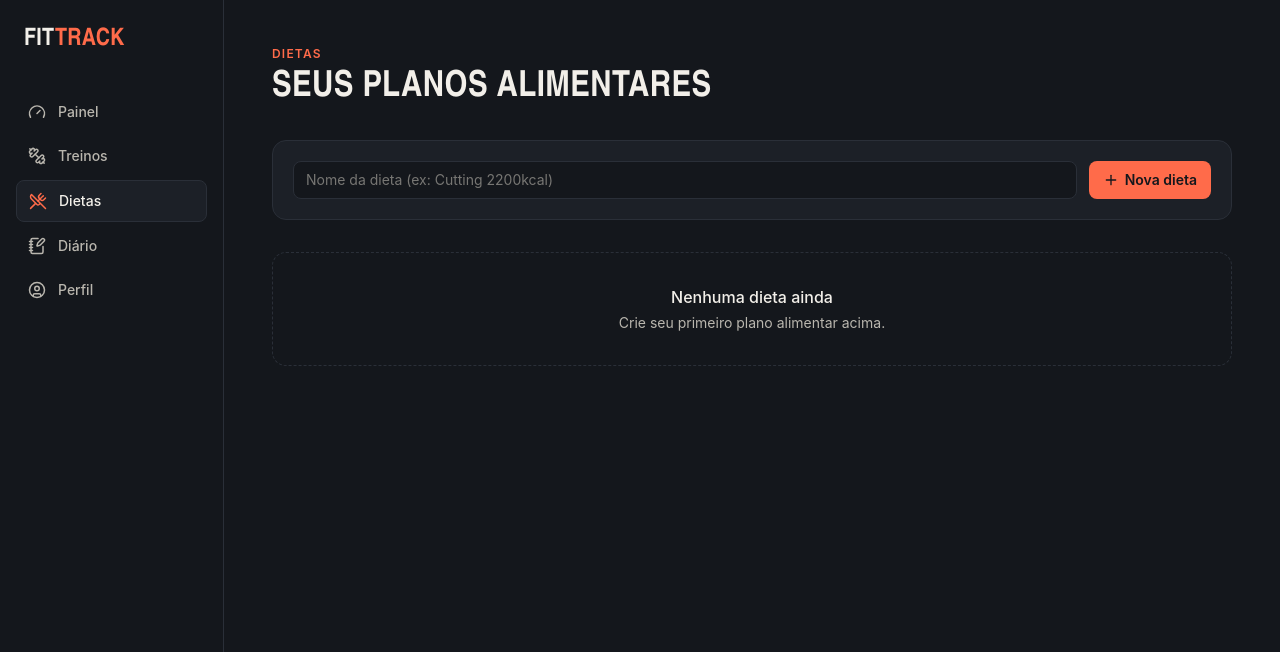
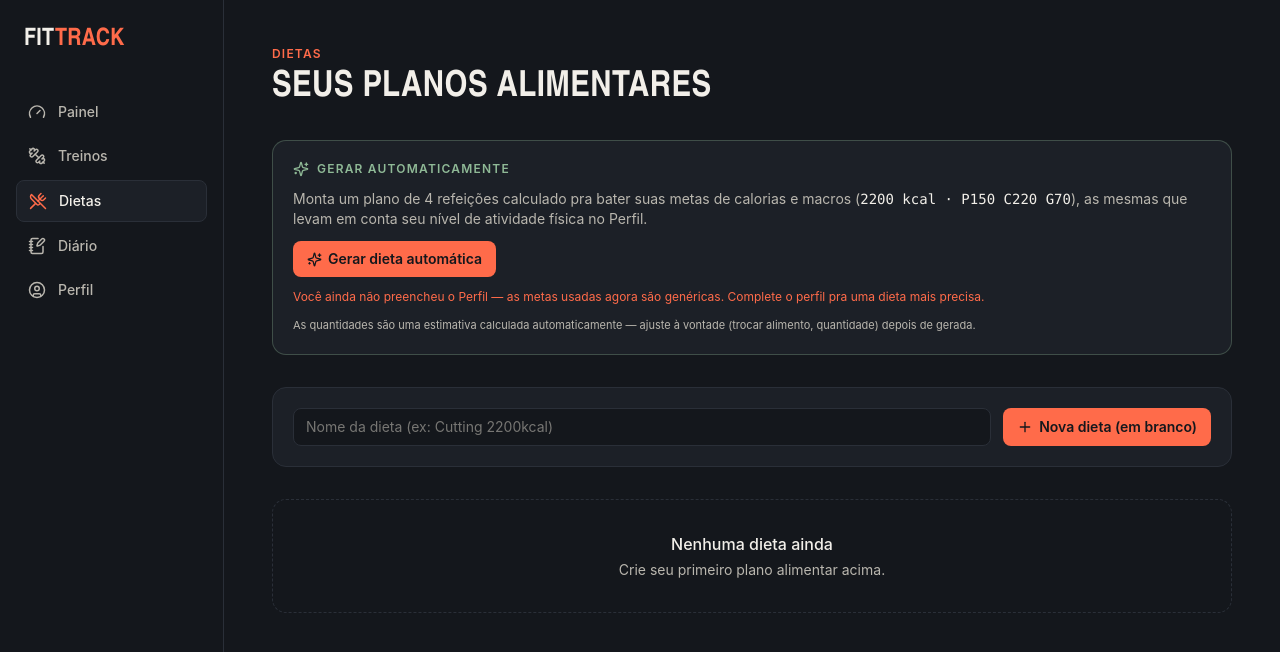
Before and after one commit to telesouttax/fitapp, a Next.js app: page /dietas in a window 1280 px wide. Shown: the top 652 px of the page. Built offline with nearby package versions, Linux system fonts and the light colour scheme.

Commit message:
Update page.tsx

```diff
--- a/app/dietas/page.tsx
+++ b/app/dietas/page.tsx
@@ -5,7 +5,10 @@ import { useAppStore, todayISO } from "@/lib/store";
 import { Card, SectionTitle, Button, Input, Select, EmptyState } from "@/components/ui";
 import { macrosForFood } from "@/lib/calc";
 import { emptyMacros, sumMacros, Macros } from "@/lib/types";
-import { Plus, Trash2, Check, UtensilsCrossed } from "lucide-react";
+import { Plus, Trash2, Check, UtensilsCrossed, Sparkles } from "lucide-react";
+import { FoodSearch } from "@/components/FoodSearch";
+import { OFFProduct } from "@/lib/api/openFoodFacts";
+import { generateDiet } from "@/lib/dietGenerator";
 
 function MacroPill({ macros }: { macros: Macros }) {
   return (
@@ -20,9 +23,10 @@ function MacroPill({ macros }: { macros: Macros }) {
 
 export default function DietasPage() {
   const store = useAppStore();
-  const { diets } = store;
+  const { diets, goals, profile } = store;
   const [newDietName, setNewDietName] = useState("");
   const [activeDietId, setActiveDietId] = useState<string | null>(diets[0]?.id ?? null);
+  const [generating, setGenerating] = useState(false);
 
   const activeDiet = diets.find((d) => d.id === activeDietId) ?? null;
 
@@ -31,6 +35,19 @@ export default function DietasPage() {
     const id = store.addDiet(newDietName.trim());
     setNewDietName("");
     setActiveDietId(id);
+  }
+
+  function handleGenerate() {
+    setGenerating(true);
+    const meals = generateDiet(goals, store.foods);
+    const dietName = `Dieta sugerida — ${new Date().toLocaleDateString("pt-BR")}`;
+    const dietId = store.addDiet(dietName);
+    meals.forEach((meal) => {
+      const mealId = store.addMeal(dietId, meal.name);
+      meal.items.forEach((item) => store.addFoodToMeal(dietId, mealId, item.foodId, item.quantity));
+    });
+    setActiveDietId(dietId);
+    setGenerating(false);
   }
 
   return (
@@ -42,6 +59,35 @@ export default function DietasPage() {
         </h1>
       </div>
 
+      <Card className="!border-sage/30 flex flex-col gap-3">
+        <div className="flex items-center gap-2">
+          <Sparkles size={16} className="text-sage" />
+          <span className="text-sage text-xs font-semibold tracking-widest uppercase">Gerar automaticamente</span>
+        </div>
+        <p className="text-sm text-paper-dim">
+          Monta um plano de 4 refeições calculado pra bater suas metas de calorias e macros (
+          <span className="tabular text-paper">
+            {Math.round(goals.kcal)} kcal · P{Math.round(goals.protein)} C{Math.round(goals.carbs)} G{Math.round(goals.fat)}
+          </span>
+          ), as mesmas que levam em conta seu nível de atividade física no Perfil.
+        </p>
+        <Button onClick={handleGenerate} disabled={generating} className="self-start">
+          <span className="flex items-center gap-1.5">
+            <Sparkles size={15} /> {generating ? "Gerando..." : "Gerar dieta automática"}
+          </span>
+        </Button>
+        {!profile && (
+          <p className="text-xs text-coral">
+            Você ainda não preencheu o Perfil — as metas usadas agora são genéricas. Complete o perfil pra uma dieta
+            mais precisa.
+          </p>
+        )}
+        <p className="text-[11px] text-paper-dim">
+          As quantidades são uma estimativa calculada automaticamente — ajuste à vontade (trocar alimento,
+          quantidade) depois de gerada.
+        </p>
+      </Card>
+
       <Card className="flex flex-col sm:flex-row gap-3">
         <Input
           placeholder="Nome da dieta (ex: Cutting 2200kcal)"
@@ -52,7 +98,7 @@ export default function DietasPage() {
         />
         <Button onClick={handleCreate}>
           <span className="flex items-center gap-1.5">
-            <Plus size={16} /> Nova dieta
+            <Plus size={16} /> Nova dieta (em branco)
           </span>
         </Button>
       </Card>
@@ -177,6 +223,7 @@ function MealEditor({ dietId, mealId }: { dietId: string; mealId: string }) {
   const foods = useAppStore((s) => s.foods);
   const [foodId, setFoodId] = useState("");
   const [qtyMultiplier, setQtyMultiplier] = useState(1);
+  const [showSearch, setShowSearch] = useState(false);
 
   if (!meal) return null;
 
@@ -191,6 +238,18 @@ function MealEditor({ dietId, mealId }: { dietId: string; mealId: string }) {
     if (!id) return;
     store.addFoodToMeal(dietId, mealId, id, qtyMultiplier);
     setQtyMultiplier(1);
+  }
+
+  function handlePickOFF(p: OFFProduct) {
+    const name = p.brand ? `${p.name} — ${p.brand}` : p.name;
+    const newId = store.addCustomFood({
+      name,
+      per: 100,
+      unitLabel: "100g",
+      macros: p.macros,
+    });
+    store.addFoodToMeal(dietId, mealId, newId, 1);
+    setShowSearch(false);
   }
 
   return (
@@ -248,7 +307,16 @@ function MealEditor({ dietId, mealId }: { dietId: string; mealId: string }) {
         <Button onClick={handleAdd} className="!py-2">
           <Plus size={15} />
         </Button>
+        <Button variant="ghost" className="!py-2 text-xs" onClick={() => setShowSearch(!showSearch)}>
+          {showSearch ? "Fechar busca" : "Buscar produto industrializado"}
+        </Button>
       </div>
+
+      {showSearch && (
+        <div className="bg-ink rounded-md border border-ink-line p-3 mb-3">
+          <FoodSearch onPick={handlePickOFF} />
+        </div>
+      )}
 
       <MacroPill macros={mealTotal} />
     </Card>
```
